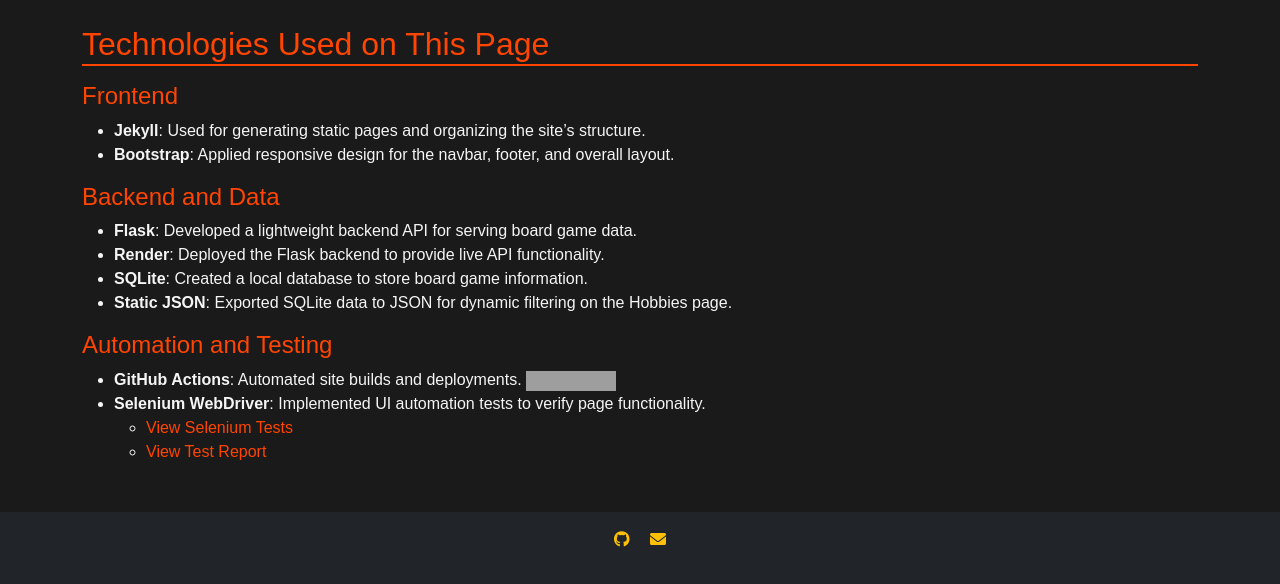
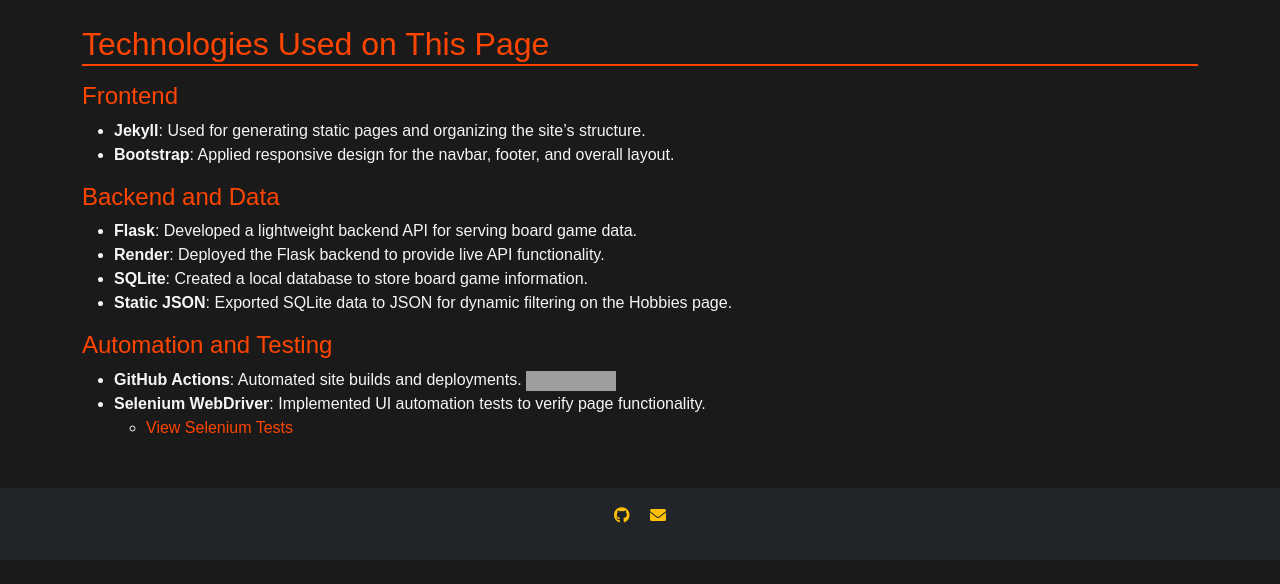
Before and after one commit to drmDev/drmDev.github.io, a Jekyll site: the page built from index.md, in a window 1280 px wide. Shown: the part 826-1410 px from the top of the page. Built offline with Jekyll 4.4.1, drawn with Linux system fonts in a browser that asks for light colours; after the commit the page ends 1386 px from its top, so only the background shows below that; grey boxes are pictures that could not be loaded.

Commit message:
back to simple runs

```diff
--- a/index.md
+++ b/index.md
@@ -36,4 +36,3 @@
   ![Build Status](https://github.com/drmDev/drmDev.github.io/actions/workflows/ci-cd.yml/badge.svg)
 - **Selenium WebDriver**: Implemented UI automation tests to verify page functionality.
   - [View Selenium Tests](https://github.com/drmDev/drmDev.github.io/tree/main/SeleniumTests)
-  - [View Test Report](https://drmDev.github.io/test-results/)
```
Also changed, not shown: .github/workflows/ci-cd.yml.
